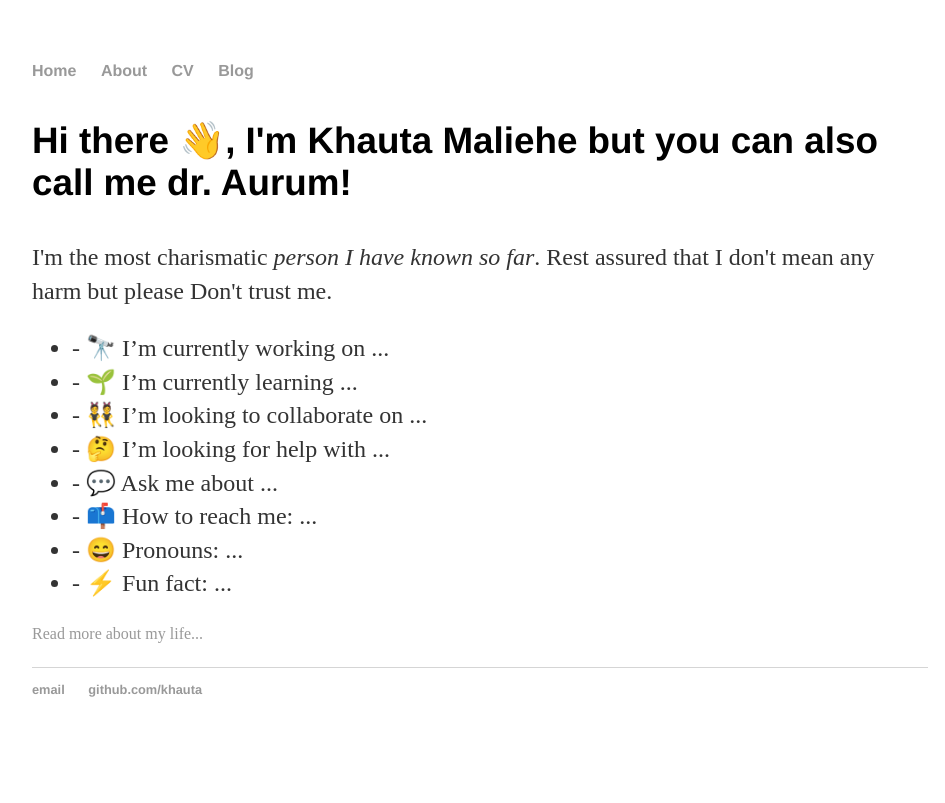
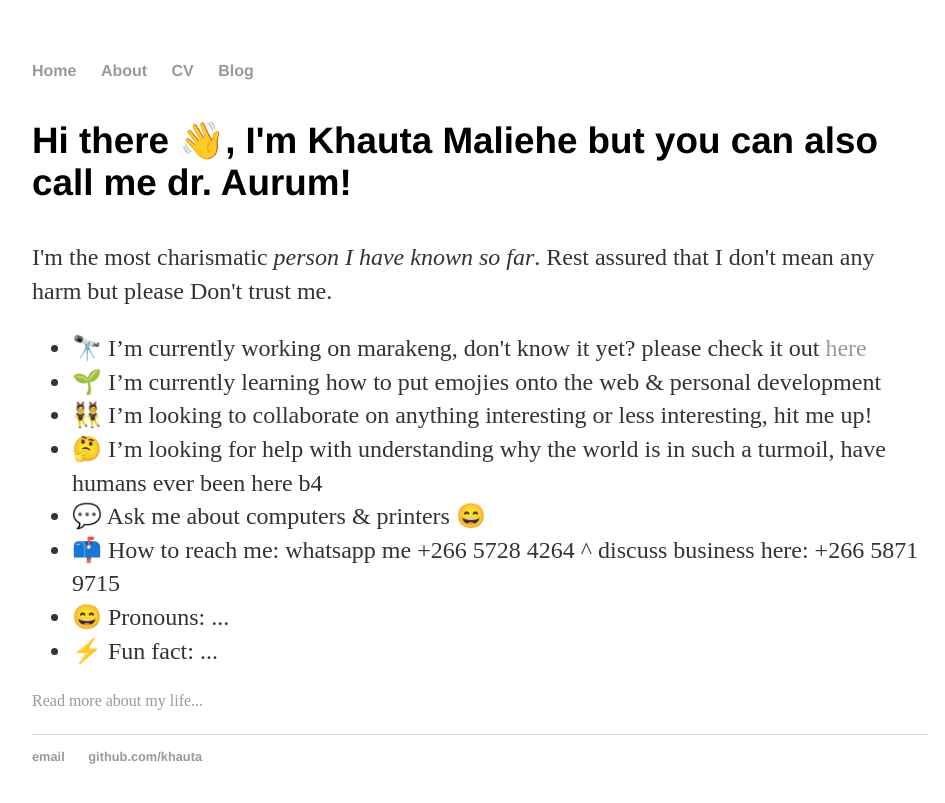
Before and after one commit to khauta/khauta.github.io, a Jekyll site: the page built from index.html, in a window 1280 px wide. Shown: the top 803 px of the page, without its empty margins (160-1105 px from the left). Built offline with Jekyll 4.4.1, drawn with Linux system fonts in a browser that asks for light colours.

Commit message:
fixed the home interface

```diff
--- a/index.html
+++ b/index.html
@@ -7,14 +7,14 @@ title: Khauta, Technomath Pty Ltd
 			<h3>Hi there 👋, I'm Khauta Maliehe but you can also call me dr. Aurum!</h3>
 			<p>I'm the most charismatic <em> person I have known so far</em>. Rest assured that I don't mean any harm but please Don't trust me.
 			<ul>
-				<li>- 🔭 I’m currently working on ...</li>
-				<li>- 🌱 I’m currently learning ...</li>
-				<li>- 👯 I’m looking to collaborate on ...</li>
-				<li>- 🤔 I’m looking for help with ...</li>
-				<li>- 💬 Ask me about ...</li>
-				<li>- 📫 How to reach me: ...</li>
-				<li>- 😄 Pronouns: ...</li>
-				<li>- ⚡ Fun fact: ...</li>
+				<li> 🔭 I’m currently working on marakeng, don't know it yet? please check it out <a href="https://marakeng.shop">here</a></li>
+				<li> 🌱 I’m currently learning how to put emojies onto the web & personal development</li>
+				<li> 👯 I’m looking to collaborate on anything interesting or less interesting, hit me up!</li>
+				<li>🤔 I’m looking for help with understanding why the world is in such a turmoil, have humans ever been here b4</li>
+				<li>💬 Ask me about computers & printers 😄</li>
+				<li>📫 How to reach me: whatsapp me +266 5728 4264  ^ discuss business here: +266 5871 9715</li>
+				<li>😄 Pronouns: ...</li>
+				<li>⚡ Fun fact: ...</li>
 			</ul>
 				<a href="/about">Read more about my life...</a></p>
 		</div>
```
